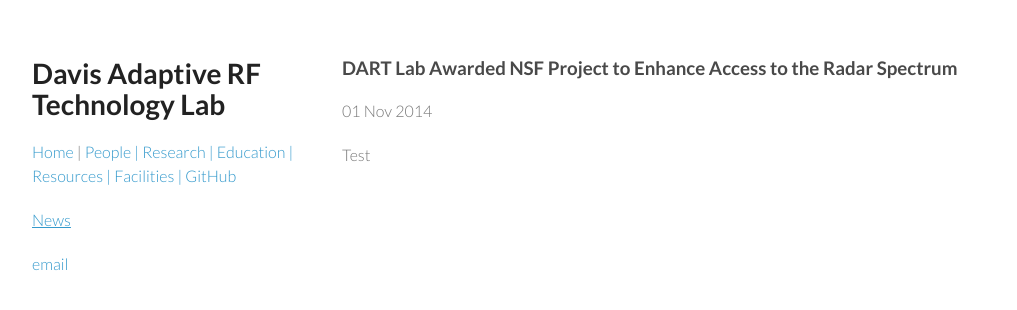
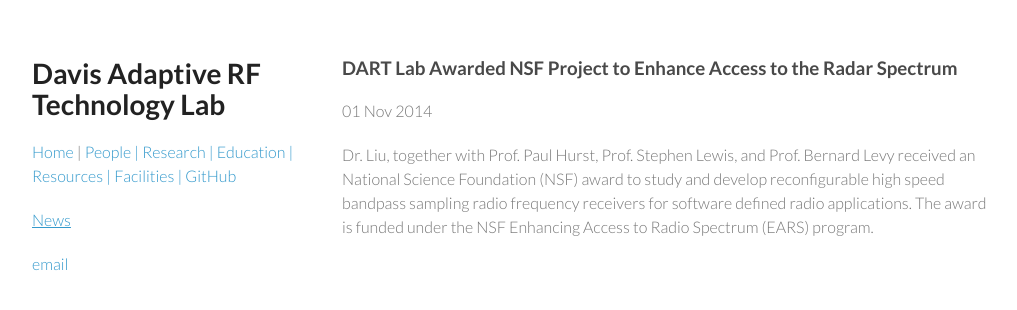
Before and after one commit to ucdart/ucdart.github.io, a Jekyll site: the page built from _posts/2014-11-01-dart-lab-awarded-NSF-project.md, in a window 1280 px wide. Shown: the top 310 px of the page, without its empty margins (128-1145 px from the left). Built offline with Jekyll 4.4.1, drawn with Linux system fonts in a browser that asks for light colours.

Commit message:
Update 2014-11-01-dart-lab-awarded-NSF-project.md

```diff
--- a/_posts/2014-11-01-dart-lab-awarded-NSF-project.md
+++ b/_posts/2014-11-01-dart-lab-awarded-NSF-project.md
@@ -3,4 +3,4 @@
 title: "DART Lab Awarded NSF Project to Enhance Access to the Radar Spectrum"
 date: 2014-11-01
 ---
-Test
+Dr. Liu, together with Prof. Paul Hurst, Prof. Stephen Lewis, and Prof. Bernard Levy received an National Science Foundation (NSF) award to study and develop reconfigurable high speed bandpass sampling radio frequency receivers for software defined radio applications. The award is funded under the NSF Enhancing Access to Radio Spectrum (EARS) program.
```
